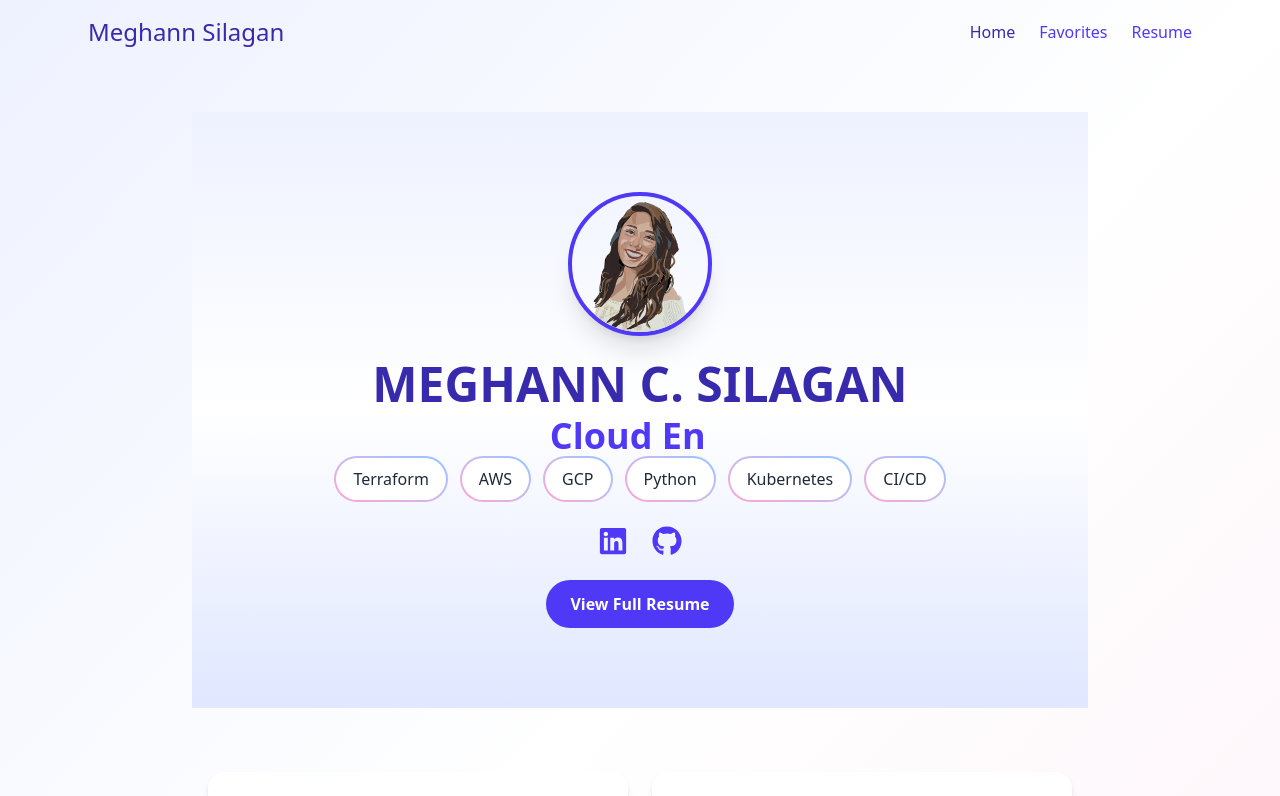
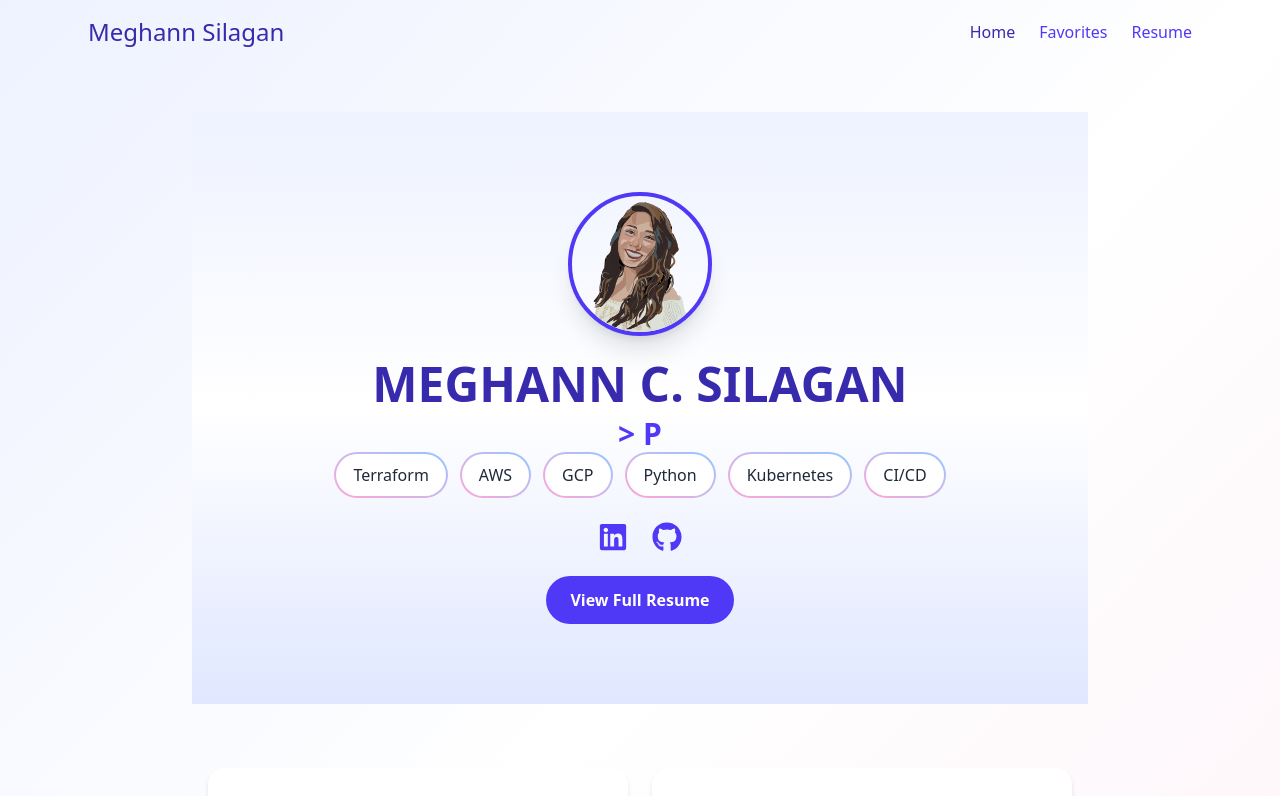
Before and after one commit to msilagan/meghann, a React (Vite) app in the folder frontend/: page /#/ in a window 1280 px wide. Shown: the top 796 px of the page. Built offline with nearby package versions, Linux system fonts and the light colour scheme.

Commit message:
feat: making typing component more customizable

```diff
--- a/frontend/src/components/Home.jsx
+++ b/frontend/src/components/Home.jsx
@@ -13,7 +13,7 @@ const professionalHighlights = [
 ];
 
 const keySkills = ["Terraform", "AWS", "GCP", "Python", "Kubernetes", "CI/CD"];
-const descriptors = ["Terraform", "AWS", "GCP", "Python", "Kubernetes", "CI/CD"];
+const heroHighlights = ["DevOps Engineer", "Cloud Engineer", "Problem Solver"];
 
 export default function Home() {
   return (
@@ -29,7 +29,13 @@ export default function Home() {
           MEGHANN C. SILAGAN
         </h1>
         <p>
-        <TypingText words={["DevOps Engineer", "Cloud Engineer", "Problem Solver"]} speed={150} pause={1000} />
+        <TypingText
+          words={heroHighlights}
+          speed={50}
+          deleteSpeed={25}
+          pause={800}
+          color="text-indigo-600"
+        />
         </p>
 
         {/* Key Skills Badges */}
--- a/frontend/src/components/TypingText.jsx
+++ b/frontend/src/components/TypingText.jsx
@@ -1,63 +1,58 @@
 import React, { useState, useEffect } from "react";
 
 export default function TypingText({
-  words,
-  speed = 120,       // typing speed per character
-  pause = 1000,      // pause at the end of each word
+  words = [],
+  speed = 50,        // typing speed per character (ms)
+  deleteSpeed = 25,  // deleting speed per character (ms)
+  pause = 800,       // pause after typing full word (ms)
   color = "text-indigo-600",
-  cursorBlink = 500, // blink speed in ms
+  fontSize = "text-3xl", // Tailwind font size class
 }) {
-  const [text, setText] = useState("");
-  const [index, setIndex] = useState(0);
-  const [subIndex, setSubIndex] = useState(0);
-  const [deleting, setDeleting] = useState(false);
-  const [showCursor, setShowCursor] = useState(true);
+  const [displayed, setDisplayed] = useState("");
+  const [wordIndex, setWordIndex] = useState(0);
+  const [isDeleting, setIsDeleting] = useState(false);
 
-  // Typing & deleting effect
   useEffect(() => {
-    if (!words.length) return;
-
-    const currentWord = words[index];
+    const currentWord = words[wordIndex % words.length];
     let timeout;
 
-    if (deleting) {
-      if (subIndex > 0) {
-        timeout = setTimeout(() => {
-          setSubIndex(subIndex - 1);
-          setText(currentWord.slice(0, subIndex - 1));
-        }, speed / 2);
+    if (!isDeleting) {
+      if (displayed.length < currentWord.length) {
+        timeout = setTimeout(
+          () => setDisplayed(currentWord.slice(0, displayed.length + 1)),
+          speed
+        );
       } else {
-        setDeleting(false);
-        setIndex((prev) => (prev + 1) % words.length);
+        timeout = setTimeout(() => setIsDeleting(true), pause);
       }
     } else {
-      if (subIndex < currentWord.length) {
-        timeout = setTimeout(() => {
-          setSubIndex(subIndex + 1);
-          setText(currentWord.slice(0, subIndex + 1));
-        }, speed);
+      if (displayed.length > 0) {
+        timeout = setTimeout(
+          () => setDisplayed(currentWord.slice(0, displayed.length - 1)),
+          deleteSpeed
+        );
       } else {
-        timeout = setTimeout(() => setDeleting(true), pause);
+        setIsDeleting(false);
+        setWordIndex((prev) => prev + 1);
       }
     }
 
     return () => clearTimeout(timeout);
-  }, [subIndex, deleting, index, words, speed, pause]);
-
-  // Cursor blink effect
-  useEffect(() => {
-    const cursorInterval = setInterval(() => {
-      setShowCursor((prev) => !prev);
-    }, cursorBlink);
-    return () => clearInterval(cursorInterval);
-  }, [cursorBlink]);
+  }, [displayed, isDeleting, wordIndex, words, speed, deleteSpeed, pause]);
 
   return (
-    <span className={`flex items-center gap-1 font-bold text-2xl md:text-4xl ${color}`}>
-      <span>{text}</span>
-      <span className="inline-block w-[1ch]">
-        {showCursor ? "|" : " "}
-      </span>
+    <span className={`relative ${color} font-bold ${fontSize}`}>
+      > {displayed}
+      <span className="absolute -right-0.5 inline-block w-[1px] h-full bg-current animate-blink"></span>
+      <style jsx>{`
+        @keyframes blink {
+          0%, 50%, 100% { opacity: 1; }
+          25%, 75% { opacity: 0; }
+        }
+        .animate-blink {
+          animation: blink 1s step-start infinite;
+        }
+      `}</style>
     </span>
   );
 }
```
